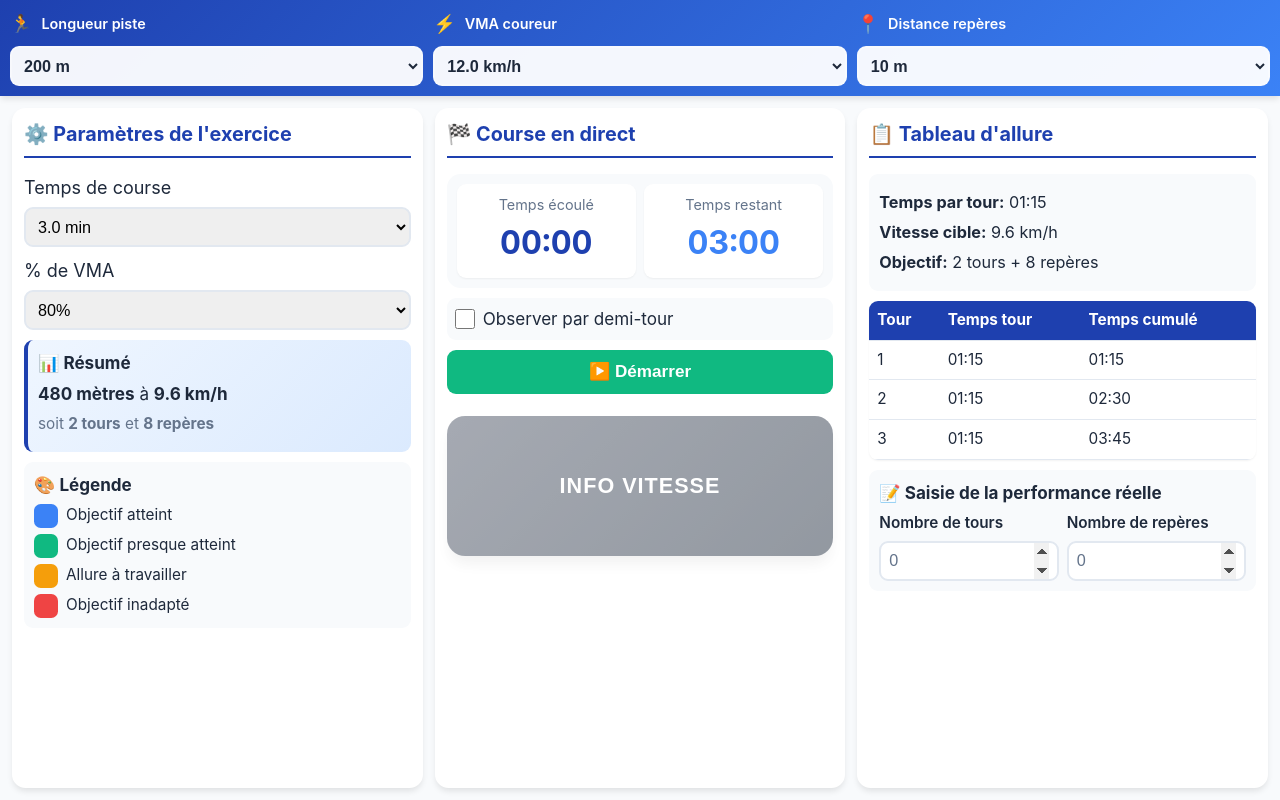
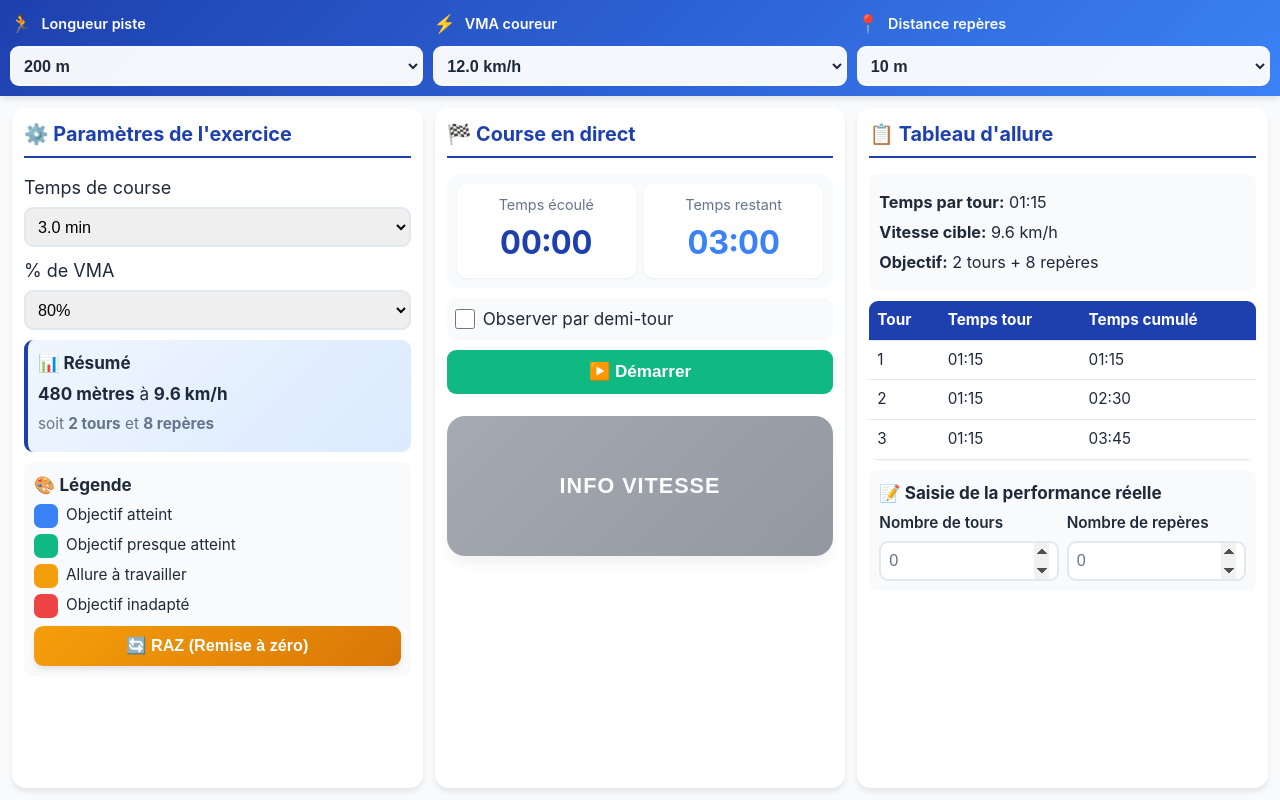
Before and after one commit to LDelorenzo41/DemiFond, a React (Vite) app: page / in a window 1280 px wide. Built offline with nearby package versions, Linux system fonts and the light colour scheme.

Commit message:
Ajout des statistiques et mise à jour des composants

```diff
--- a/src/App.css
+++ b/src/App.css
@@ -7,8 +7,8 @@
 
 /* Bandeau supérieur */
 .top-banner {
-  position: sticky;
-  top: 0;
+  /* position: sticky; */
+  /* top: 0; */
   z-index: 100;
   background: linear-gradient(135deg, var(--color-primary) 0%, var(--color-secondary) 100%);
   color: white;
@@ -548,6 +548,41 @@
   transform: scale(0.98);
 }
 
+/* Bouton RAZ */
+.btn-reset {
+  width: 100%;
+  margin-top: var(--spacing-md);
+  padding: var(--spacing-lg);
+  background: linear-gradient(135deg, #f59e0b 0%, #d97706 100%);
+  color: white;
+  border: none;
+  border-radius: var(--radius-md);
+  font-size: 1.1rem;
+  font-weight: 600;
+  cursor: pointer;
+  transition: all 0.2s;
+  min-height: 56px;
+  box-shadow: var(--shadow-md);
+  display: flex;
+  align-items: center;
+  justify-content: center;
+  gap: var(--spacing-sm);
+}
+
+.btn-reset:hover {
+  background: linear-gradient(135deg, #d97706 0%, #b45309 100%);
+  transform: translateY(-2px);
+  box-shadow: var(--shadow-lg);
+}
+
+.btn-reset:active {
+  transform: scale(0.98);
+}
+
+.btn-blue {
+  background: linear-gradient(135deg, var(--color-blue) 0%, #2563eb 100%);
+}
+
 .btn-blue {
   background: linear-gradient(135deg, var(--color-blue) 0%, #2563eb 100%);
 }
@@ -1072,6 +1107,16 @@
     min-height: 40px;
   }
 
+  /* Bouton RAZ compact */
+  .btn-reset {
+    padding: 10px;
+    font-size: 0.9rem;
+    min-height: 40px;
+    margin-top: 8px;
+  }
+
+  /* Historique des passages compact */
+
   /* Historique des passages compact */
   .lap-history {
     padding: 10px;
--- a/src/App.jsx
+++ b/src/App.jsx
@@ -1,4 +1,4 @@
-import React, { useState } from 'react';
+import React, { useState, useRef } from 'react';
 import TopBanner from './components/TopBanner';
 import LeftPanel from './components/LeftPanel';
 import CenterPanel from './components/CenterPanel';
@@ -24,8 +24,38 @@ function App() {
   // État pour les données de passage
   const [lapData, setLapData] = useState([]);
 
+  // Ref pour accéder aux fonctions de CenterPanel
+  const centerPanelRef = useRef();
+
   const handleLapData = (data) => {
     setLapData(prev => [...prev, data]);
+  };
+
+  const handleResetLapData = (newData) => {
+    setLapData(newData);
+  };
+
+  // Fonction pour réinitialiser tout (bouton RAZ)
+  const handleResetAll = () => {
+    // Réinitialiser les paramètres du bandeau
+    setTrackLength(200);
+    setVma(12);
+    setMarkerDistance(10);
+
+    // Réinitialiser les paramètres de l'exercice
+    setDuration(3);
+    setVmaPercent(80);
+
+    // Réinitialiser le mode d'observation
+    setIsHalfLap(false);
+
+    // Réinitialiser les données de course
+    setLapData([]);
+
+    // Appeler la fonction de reset du CenterPanel
+    if (centerPanelRef.current && centerPanelRef.current.resetHistory) {
+      centerPanelRef.current.resetHistory();
+    }
   };
 
   return (
@@ -48,9 +78,11 @@ function App() {
           trackLength={trackLength}
           vma={vma}
           markerDistance={markerDistance}
+          onResetAll={handleResetAll}
         />
 
         <CenterPanel
+          ref={centerPanelRef}
           duration={duration}
           vma={vma}
           vmaPercent={vmaPercent}
@@ -58,6 +90,7 @@ function App() {
           isHalfLap={isHalfLap}
           setIsHalfLap={setIsHalfLap}
           onLapData={handleLapData}
+          onResetLapData={handleResetLapData}
         />
 
         <RightPanel
--- a/src/components/CenterPanel.jsx
+++ b/src/components/CenterPanel.jsx
@@ -1,4 +1,4 @@
-import React, { useState, useEffect } from 'react';
+import React, { useState, useImperativeHandle, forwardRef } from 'react';
 import { useTimer } from '../hooks/useTimer';
 import {
   formatTime,
@@ -11,13 +11,14 @@ import {
 /**
  * Composant : Panneau central - Gestion de la course en direct
  */
-const CenterPanel = ({
+const CenterPanel = forwardRef(({
   duration,
   vma,
   vmaPercent,
   trackLength,
-  onLapData
-}) => {
+  onLapData,
+  onResetLapData
+}, ref) => {
   const [isHalfLap, setIsHalfLap] = useState(false);
   const [lapHistory, setLapHistory] = useState([]);
   const [lastLapTime, setLastLapTime] = useState(0);
@@ -44,21 +45,32 @@ const CenterPanel = ({
 
   const timingStatus = getTimingStatus();
 
-  // Réinitialisation quand les paramètres changent
-  useEffect(() => {
-    if (!isRunning) {
+  // Exposer une fonction de reset au parent via ref
+  useImperativeHandle(ref, () => ({
+    resetHistory: () => {
       setLapHistory([]);
       setLastLapTime(0);
       setCurrentColor('gray');
+      reset();
+      if (onResetLapData) {
+        onResetLapData([]);
+      }
     }
-  }, [duration, vma, vmaPercent, trackLength, isHalfLap, isRunning]);
+  }));
 
   const handleStartStop = () => {
     if (!isRunning) {
+      // Démarrer une nouvelle course
       start();
       setLapHistory([]);
       setLastLapTime(0);
+      setCurrentColor('gray');
+      // Réinitialiser les données dans le parent
+      if (onResetLapData) {
+        onResetLapData([]);
+      }
     } else {
+      // Arrêter la course (mais garder l'historique)
       reset();
     }
   };
@@ -116,6 +128,11 @@ const CenterPanel = ({
     } else {
       setLastLapTime(0);
       setCurrentColor('gray');
+    }
+
+    // Mettre à jour les données dans le parent
+    if (onResetLapData) {
+      onResetLapData(newHistory);
     }
 
     // Vibration haptique différente pour l'annulation
@@ -233,7 +250,7 @@ const CenterPanel = ({
         </button>
 
         {/* Bouton d'annulation */}
-        {isRunning && lapHistory.length > 0 && (
+        {lapHistory.length > 0 && (
           <button
             className="btn-undo"
             onClick={handleUndoLap}
@@ -261,6 +278,6 @@ const CenterPanel = ({
       )}
     </div>
   );
-};
+});
 
 export default CenterPanel;
--- a/src/components/LeftPanel.jsx
+++ b/src/components/LeftPanel.jsx
@@ -16,7 +16,8 @@ const LeftPanel = ({
   setVmaPercent,
   trackLength,
   vma,
-  markerDistance
+  markerDistance,
+  onResetAll
 }) => {
   // Options pour les sélecteurs
   const durationOptions = [0.5, ...Array.from({ length: 29 }, (_, i) => 1 + i * 0.5)]; // 30s à 15 min
@@ -102,6 +103,15 @@ const LeftPanel = ({
             <span>Objectif inadapté</span>
           </div>
         </div>
+
+        {/* Bouton RAZ */}
+        <button
+          className="btn-reset"
+          onClick={onResetAll}
+          title="Réinitialiser tous les paramètres et données"
+        >
+          🔄 RAZ (Remise à zéro)
+        </button>
       </div>
     </div>
   );
--- a/src/components/RightPanel.jsx
+++ b/src/components/RightPanel.jsx
@@ -1,4 +1,4 @@
-import React, { useState, useMemo } from 'react';
+import React, { useState, useMemo, useEffect } from 'react';
 import {
   calculateTargetSpeed,
   calculateLapTime,
@@ -32,6 +32,14 @@ const RightPanel = ({ trackLength, markerDistance, vma, vmaPercent, duration, is
     const maxLaps = Math.max(expectedLaps + 1, 3); // Minimum 3 tours pour avoir quelque chose à afficher
     return generateSimplePaceTable(lapTime, maxLaps);
   }, [lapTime, expectedLaps]);
+
+  // Réinitialiser les inputs de performance quand lapData est vide (nouveau départ ou RAZ)
+  useEffect(() => {
+    if (!lapData || lapData.length === 0) {
+      setActualLaps('');
+      setActualMarkers('');
+    }
+  }, [lapData]);
 
   // Calculer le bilan si on a saisi des données
   const assessment = useMemo(() => {
@@ -78,7 +86,7 @@ const RightPanel = ({ trackLength, markerDistance, vma, vmaPercent, duration, is
       appreciation,
       color
     };
-  }, [actualLaps, actualMarkers, expectedDistance, trackLength, markerDistance]);
+  }, [actualLaps, actualMarkers, expectedDistance, trackLength, markerDistance, duration, targetSpeed]);
 
   // Calculer les statistiques si on a des données
   const stats = useMemo(() => {
```
